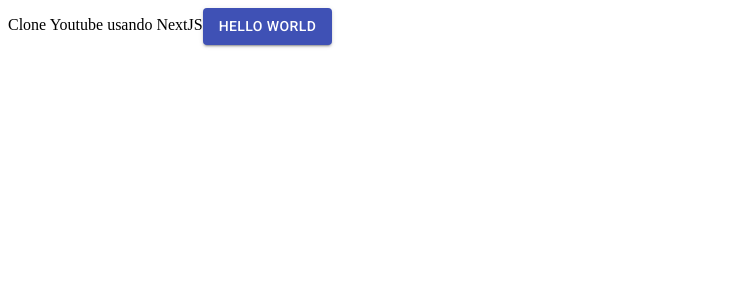
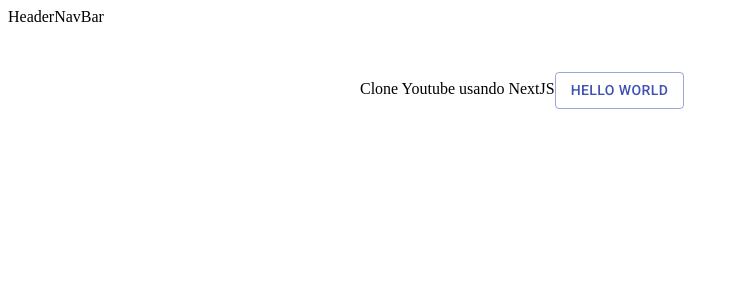
Before and after one commit to iurylemos/youtunext, a Next.js app: page / in a window 1280 px wide. Shown: the top 300 px of the page, without its empty margins (0-739 px from the left). Built offline with nearby package versions, Linux system fonts and the light colour scheme.

Commit message:
starting creating of components and component layout main created and ready to use

```diff
--- /dev/null
+++ b/src/components/Layout/index.js
@@ -0,0 +1,57 @@
+import React from 'react';
+import { makeStyles } from '@material-ui/core';
+import Head from 'next/head';
+
+const useStyles = makeStyles((theme) => ({
+  root: {
+    backgroundColor: theme.palette.background.dark,
+    display: 'flex',
+    height: '100vh',
+    overflow: 'hidden',
+    width: '100vw',
+  },
+  wrapper: {
+    display: 'flex',
+    flex: '1 1 auto',
+    overflow: 'hidden',
+    paddingTop: 64,
+    [theme.breakpoints.up('lg')]: {
+      paddingLeft: 256,
+    },
+  },
+  contentContainer: {
+    display: 'flex',
+    flex: '1 1 auto',
+    overflow: 'hidden',
+  },
+  content: {
+    flex: '1 1 auto',
+    height: '100%',
+    overflow: 'auto',
+  },
+}));
+
+function Layout({ children, title }) {
+  const classes = useStyles();
+
+  return (
+    <>
+      <Head>
+        <title>{title}</title>
+        <meta charSet="utf-8" />
+        <meta name="viewport" content="initial-scale-1.0, with=device-width" />
+      </Head>
+      <div className={classes.root}>
+        <div>Header</div>
+        <div>NavBar</div>
+        <div className={classes.wrapper}>
+          <div className={classes.contentContainer}>
+            <div className={classes.content}>{children}</div>
+          </div>
+        </div>
+      </div>
+    </>
+  );
+}
+
+export default Layout;
--- a/src/pages/_document.js
+++ b/src/pages/_document.js
@@ -13,6 +13,11 @@
           <link
             rel="stylesheet"
             href="https://fonts.googleapis.com/css?family=Roboto:300,400,500,700&display=swap"
+          />
+          <link
+            rel="shortcut icon"
+            href="https://www.youtube.com/s/desktop/79946f8f/img/favicon.ico"
+            type="image/x-icon"
           />
         </Head>
         <body>
--- a/src/pages/index.js
+++ b/src/pages/index.js
@@ -1,13 +1,14 @@
 import React from 'react';
 import { Button } from '@material-ui/core';
+import Layout from '../components/Layout';
 
 export default function Home() {
   return (
-    <div>
+    <Layout title="Youtunext">
       Clone Youtube usando NextJS
-      <Button variant="contained" color="primary">
+      <Button variant="outlined" color="primary">
         Hello World
       </Button>
-    </div>
+    </Layout>
   );
 }
```
Also changed, not shown: src/components/Layout/NavBar.js (added, +7 -0 lines), src/components/Layout/TopBar.js (added, +7 -0 lines).
